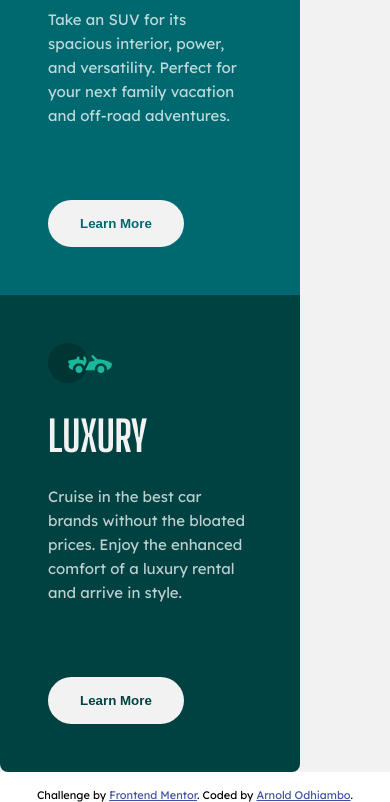
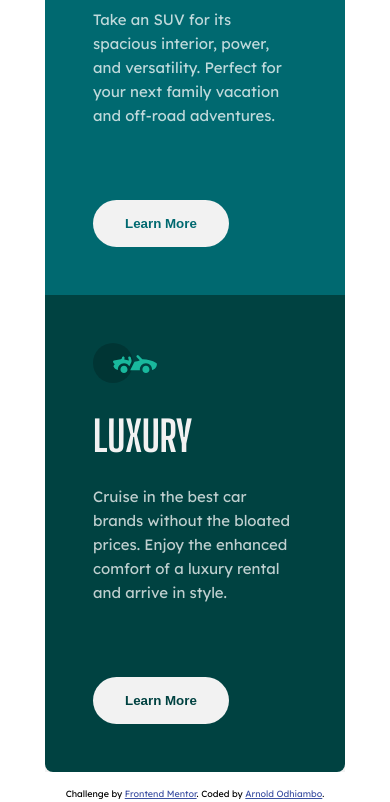
Before and after one commit to arnold-ryan/3-column-preview-card-component-main, a plain HTML site: page index.html in a window 390 px wide. Shown: the part 675-1477 px from the top of the page. Drawn offline with Linux system fonts and the light colour scheme.

Commit message:
updated font size in attribution for mobile view

```diff
--- a/style.css
+++ b/style.css
@@ -93,11 +93,17 @@ body {
 .card--three .card__button:focus {
   color: hsl(0, 0%, 95%);
 }
+.attribution {
+  font-size: 11px;
+  text-align: center;
+}
+.attribution a {
+  color: hsl(228, 45%, 44%);
+}
 
 /* Mobile responsive media query */
 @media (max-width: 768px) {
   body {
-    align-items: unset;
     justify-content: unset;
   }
   .container {
@@ -112,12 +118,7 @@ body {
     border-bottom-left-radius: 8px;
     border-top-right-radius: 0;
   }
+  .attribution {
+    font-size: 9px;
+  }
 }
-
-.attribution {
-  font-size: 11px;
-  text-align: center;
-}
-.attribution a {
-  color: hsl(228, 45%, 44%);
-}
```
